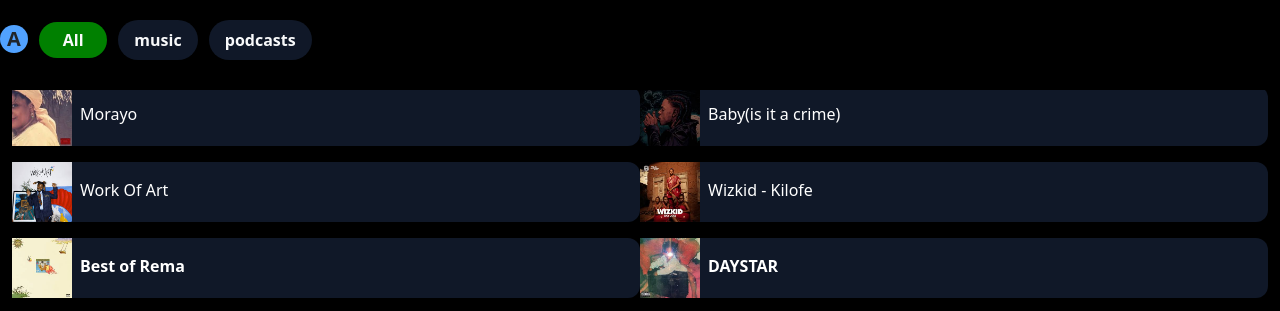
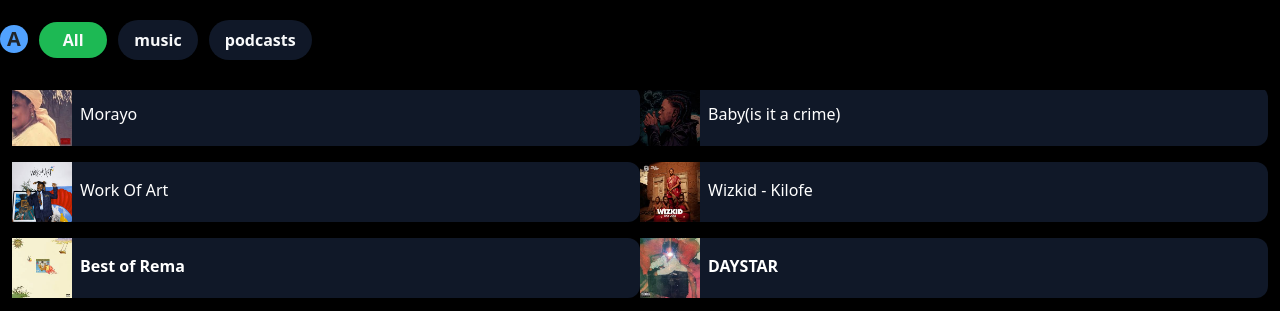
Before and after one commit to LlasCodes/https---github.com-Theib9ja-spotify, a website: page src/index.html in a window 1280 px wide. Both pictures are taken after a click on the link "All". Shown: the top 311 px of the page. Drawn offline with nearby package versions, Linux system fonts and the light colour scheme.

Commit message:
made changes to the javascript

```diff
--- a/src/input.css
+++ b/src/input.css
@@ -18,6 +18,17 @@ a {
   margin-top: 70px;
 }
 
+
+
+.all-btn {
+  background-color: #1DB954;
+
+}
+
+.all-btn, .podcast-btn, .music-btn {
+  transition: all 0.3s;
+}
+
 .color-click{
-  background-color: green;
+  background-color: #1DB954;
 }
--- a/src/javascript/index.js
+++ b/src/javascript/index.js
@@ -1,7 +1,11 @@
 const allButton = document.querySelector('.all-btn')
+
+const podcastButton = document.querySelector('.podcast-btn')
 
 allButton.addEventListener('click', () => {
     allButton.classList.add('color-click')
+    podcastButton.classList.remove('color-click')
+    musicButton.classList.remove('color-click')
 
 })
 
@@ -11,6 +15,14 @@ musicButton.addEventListener('click', musicClick)
 
     function musicClick() {
     musicButton.classList.add("color-click")
+    allButton.classList.remove('all-btn')
     allButton.classList.remove('color-click')
+    podcastButton.classList.remove('color-click')
 
 }
+
+podcastButton.addEventListener('click', () => {
+    podcastButton.classList.add('color-click')
+    allButton.classList.remove('color-click')
+    musicButton.classList.remove('color-click')
+})
```
Also changed, not shown: src/output.css.
